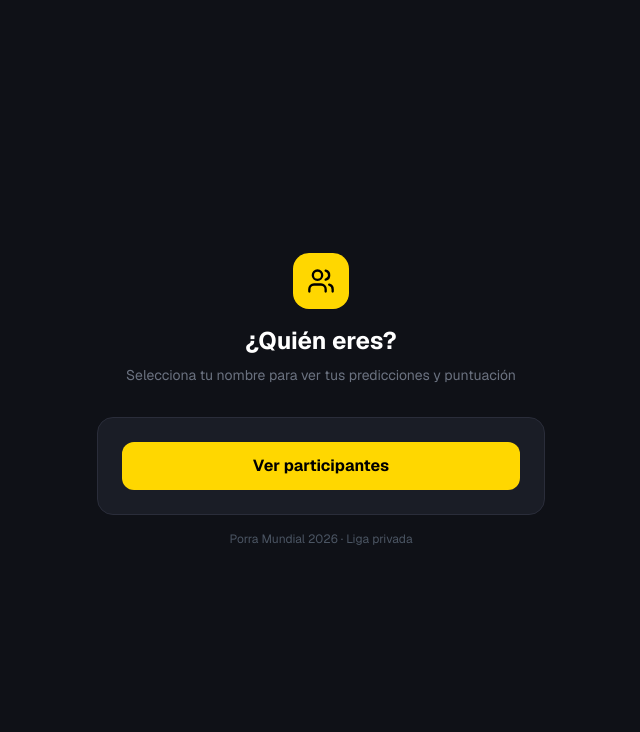
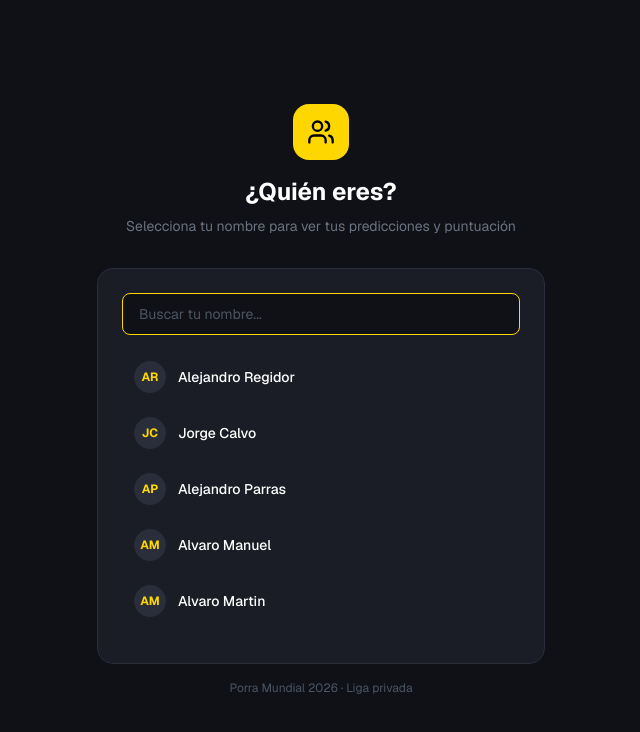
Before and after one commit to inigomp/porra-mundial-2026, a Next.js app: page /login in a window 1280 px wide. Shown: the top 732 px of the page, without its empty margins (319-959 px from the left). Built offline with nearby package versions, Linux system fonts and the light colour scheme.

Commit message:
feat: UX v1.1 — login directo, clasificacion FDO, EN VIVO todos los resultados, desglose killer/portero

```diff
--- a/src/app/(app)/clasificacion/page.tsx
+++ b/src/app/(app)/clasificacion/page.tsx
@@ -1,16 +1,16 @@
 import { cookies } from "next/headers";
 import { buildLeaderboard, calculateParticipantScore } from "@/lib/scoring-engine";
-import { PARTICIPANTS, MATCHES } from "@/lib/participants";
+import { PARTICIPANTS } from "@/lib/participants";
 import { getStandingsCache } from "@/lib/standings-cache";
-import { applyOverrides } from "@/lib/score-overrides";
+import { getMatchesWithLiveScores } from "@/lib/live-scores";
 import type { Fixture, KillerGoals, StandingEntry } from "@/lib/types";
 
 async function getStandings(): Promise<StandingEntry[]> {
   const cached = getStandingsCache();
   if (cached) return cached.standings;
 
-  const matches = applyOverrides(MATCHES);
-  const fixtures: Fixture[] = matches.map((m) => ({
+  const liveMatches = await getMatchesWithLiveScores();
+  const fixtures: Fixture[] = liveMatches.map((m) => ({
     id: m.id, homeTeam: m.homeTeam, awayTeam: m.awayTeam,
     homeFlag: "", awayFlag: "", date: "",
     status: m.homeScore !== null ? "FT" : "NS",
--- a/src/app/(app)/directo/page.tsx
+++ b/src/app/(app)/directo/page.tsx
@@ -1,14 +1,9 @@
-import { MATCHES } from "@/lib/participants";
-import { applyOverrides } from "@/lib/score-overrides";
+import { getMatchesWithLiveScores } from "@/lib/live-scores";
 
 export default async function DirectoPage() {
-  const matches = applyOverrides(MATCHES);
+  const matches = await getMatchesWithLiveScores();
 
-  // Matches with scores today (using static data) — in a real setup these
-  // come from the FDO sync cron job
-  const recentlyPlayed = matches
-    .filter((m) => m.homeScore !== null)
-    .slice(-3);
+  const allPlayed = matches.filter((m) => m.homeScore !== null);
 
   return (
     <main className="ml-56 mt-14 flex-1 p-6 space-y-6">
@@ -29,13 +24,13 @@ export default async function DirectoPage() {
       </div>
 
       {/* Recently played */}
-      {recentlyPlayed.length > 0 && (
+      {allPlayed.length > 0 && (
         <section>
           <h2 className="text-[#9ca3af] text-xs font-semibold uppercase tracking-widest mb-3">
-            Últimos resultados
+            Resultados ({allPlayed.length})
           </h2>
           <div className="space-y-2">
-            {recentlyPlayed.map((m) => (
+            {allPlayed.map((m) => (
               <div
                 key={m.id}
                 className="bg-[#1a1d26] border border-[#2a2d3a] rounded-xl px-5 py-3 flex items-center"
--- a/src/app/(app)/predicciones/page.tsx
+++ b/src/app/(app)/predicciones/page.tsx
@@ -104,18 +104,21 @@ export default async function PrediccionesPage() {
       </div>
 
       {/* Extras */}
-      <div className="bg-[#1a1d26] border border-[#2a2d3a] rounded-xl p-4 flex gap-8">
+      <div className="bg-[#1a1d26] border border-[#2a2d3a] rounded-xl p-4 grid grid-cols-3 gap-4">
         <div>
           <p className="text-[#6b7280] text-xs mb-0.5">Portero</p>
           <p className="text-white text-sm font-semibold">{participant.goalkeeper}</p>
+          <p className="text-[#ffd700] text-xs mt-1 font-mono">0 pts <span className="text-[#4b5563]">· pendiente</span></p>
         </div>
         <div>
           <p className="text-[#6b7280] text-xs mb-0.5">Killer mundial</p>
           <p className="text-white text-sm font-semibold">{participant.killerMundial}</p>
+          <p className="text-[#ffd700] text-xs mt-1 font-mono">0 goles · 0 pts <span className="text-[#4b5563]">· pendiente</span></p>
         </div>
         <div>
           <p className="text-[#6b7280] text-xs mb-0.5">Killer selección</p>
           <p className="text-white text-sm font-semibold">{participant.killerSeleccion}</p>
+          <p className="text-[#ffd700] text-xs mt-1 font-mono">0 goles · 0 pts <span className="text-[#4b5563]">· pendiente</span></p>
         </div>
       </div>
 
--- a/src/app/login/page.tsx
+++ b/src/app/login/page.tsx
@@ -1,6 +1,6 @@
 "use client";
 
-import { useState } from "react";
+import { useState, useEffect } from "react";
 import { useRouter } from "next/navigation";
 import { Users } from "lucide-react";
 
@@ -9,21 +9,16 @@ type Participant = { id: string; name: string };
 export default function LoginPage() {
   const router = useRouter();
   const [participants, setParticipants] = useState<Participant[] | null>(null);
-  const [loading, setLoading] = useState(false);
+  const [loading, setLoading] = useState(true);
   const [search, setSearch] = useState("");
   const [selecting, setSelecting] = useState<string | null>(null);
 
-  async function loadParticipants() {
-    if (participants) return;
-    setLoading(true);
-    try {
-      const res = await fetch("/api/players");
-      const data = await res.json();
-      setParticipants(data.participants ?? []);
-    } finally {
-      setLoading(false);
-    }
-  }
+  useEffect(() => {
+    fetch("/api/players")
+      .then((r) => r.json())
+      .then((data) => setParticipants(data.participants ?? []))
+      .finally(() => setLoading(false));
+  }, []);
 
   async function selectIdentity(id: string) {
     setSelecting(id);
@@ -60,14 +55,8 @@ export default function LoginPage() {
 
         {/* Card */}
         <div className="bg-[#1a1d26] border border-[#2a2d3a] rounded-2xl p-6">
-          {!participants ? (
-            <button
-              onClick={loadParticipants}
-              disabled={loading}
-              className="w-full bg-[#ffd700] text-black font-bold py-3 rounded-xl hover:bg-yellow-400 transition-colors disabled:opacity-50"
-            >
-              {loading ? "Cargando..." : "Ver participantes"}
-            </button>
+          {loading ? (
+            <p className="text-[#6b7280] text-sm text-center py-4">Cargando...</p>
           ) : (
             <>
               <input
```
